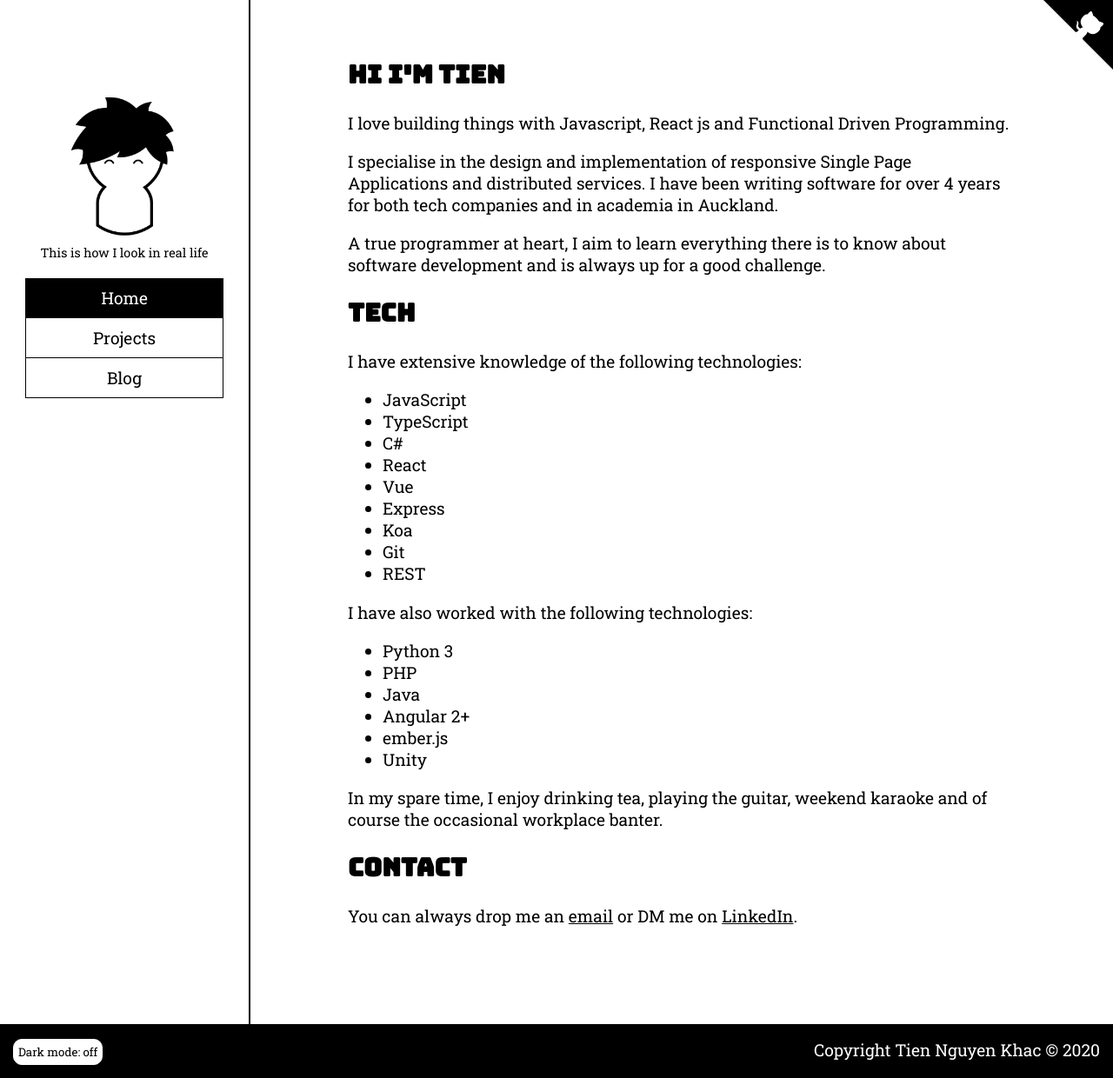
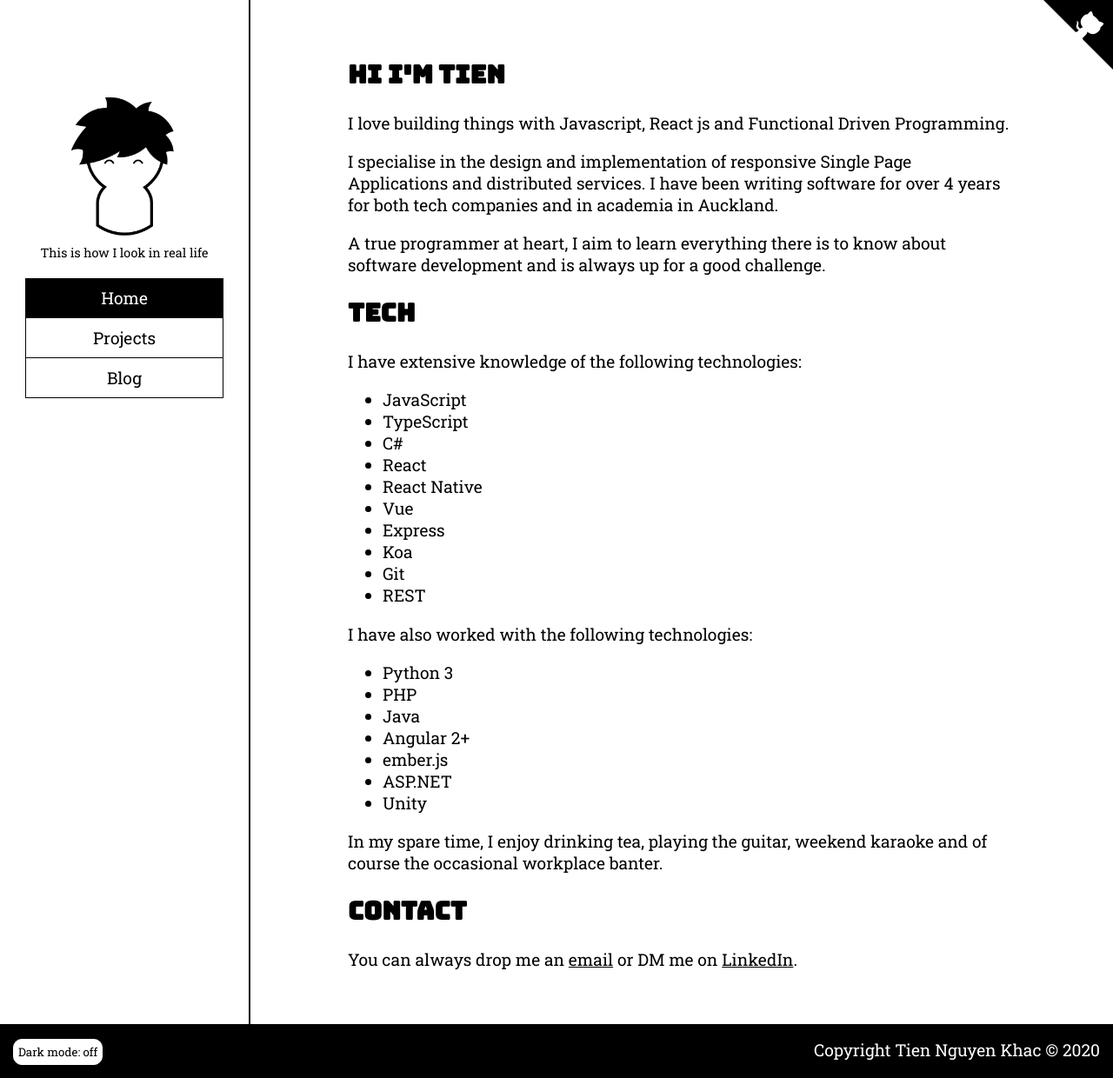
Before and after one commit to tien/tien.github.io, a Jekyll site: the page built from index.html, in a window 1280 px wide. Shown: the whole page at 87% size. Built offline with Jekyll 4.4.1, drawn with Linux system fonts in a browser that asks for light colours.

Commit message:
Update skillz

```diff
--- a/index.html
+++ b/index.html
@@ -31,6 +31,7 @@ layout: default
       <li>TypeScript</li>
       <li>C#</li>
       <li>React</li>
+      <li>React Native</li>
       <li>Vue</li>
       <li>Express</li>
       <li>Koa</li>
@@ -46,6 +47,7 @@ layout: default
       <li>Java</li>
       <li>Angular 2+</li>
       <li>ember.js</li>
+      <li>ASP.NET</li>
       <li>Unity</li>
     </ul>
   </section>
```
